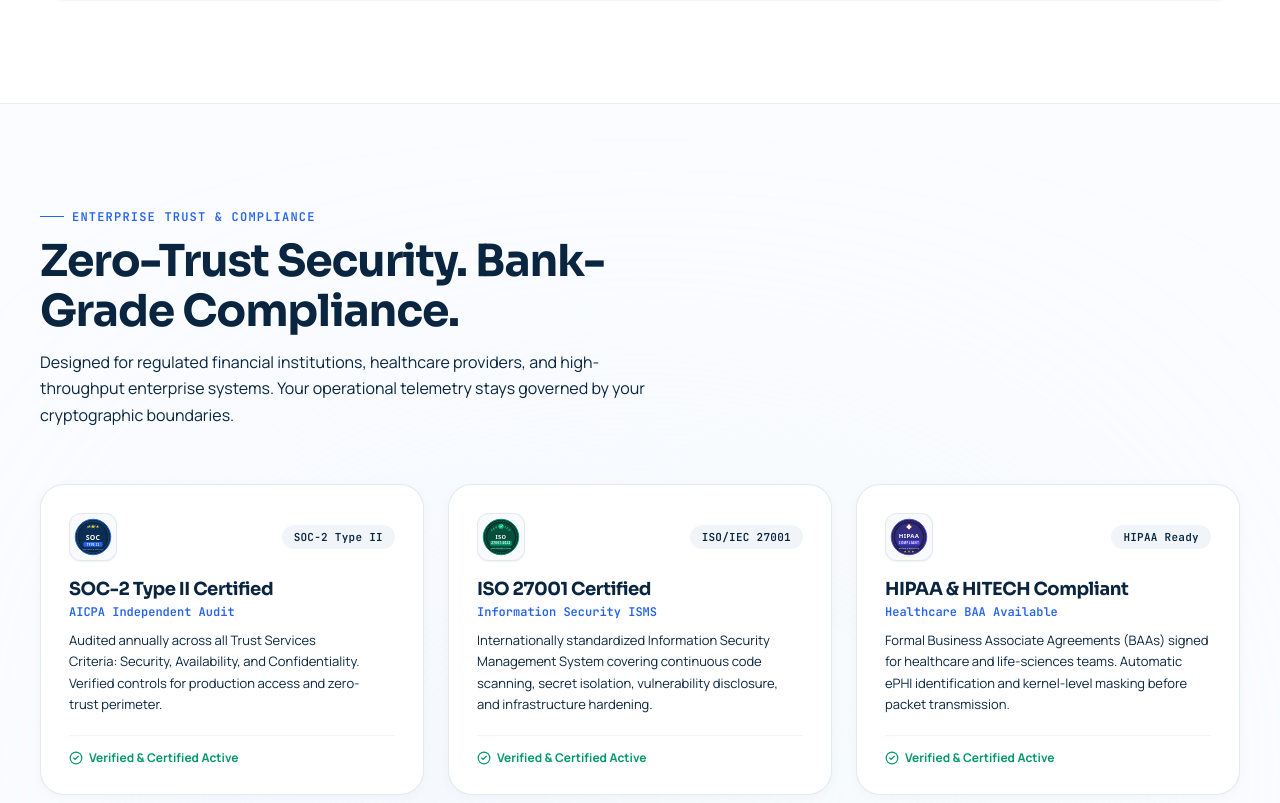
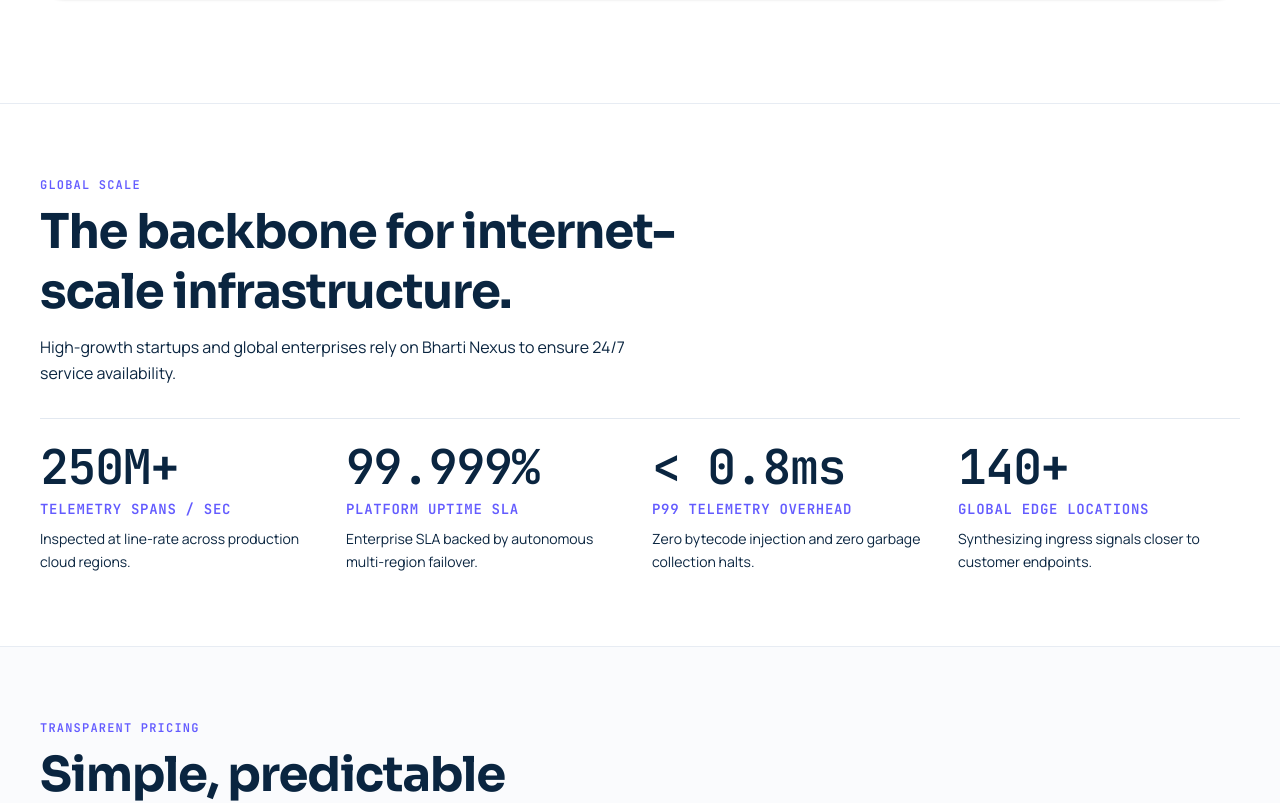
Before and after one commit to samarth3394/BhartiAppplus, a Next.js app in the folder frontend/: page / in a window 1280 px wide. Shown: the part 5869-6672 px from the top of the page. Built offline with nearby package versions, Linux system fonts and the light colour scheme.

Commit message:
chore(landing): remove Enterprise Trust & Compliance section from landing page

```diff
--- a/frontend/src/app/page.tsx
+++ b/frontend/src/app/page.tsx
@@ -37,7 +37,7 @@ import {
 import { Logo } from "@/components/Logo";
 import { BrexalIntegrationsSection } from "@/components/landing/BrexalIntegrationsSection";
 import { BrexalComparisonSection } from "@/components/landing/BrexalComparisonSection";
-import { BrexalTrustSecuritySection } from "@/components/landing/BrexalTrustSecuritySection";
+// BrexalTrustSecuritySection removed
 import { BrexalFaqSection } from "@/components/landing/BrexalFaqSection";
 
 /* ═══════════════════════════════════════════════════════════════
@@ -1539,7 +1539,7 @@ export default function LandingPage() {
         <BrexalIntegrationsSection />
         <StripeDeveloperSandboxSection />
         <BrexalComparisonSection />
-        <BrexalTrustSecuritySection />
+        {/* BrexalTrustSecuritySection removed */}
         <StripeGlobalScaleSection />
         <StripePricingSection />
         <BrexalFaqSection />
```
